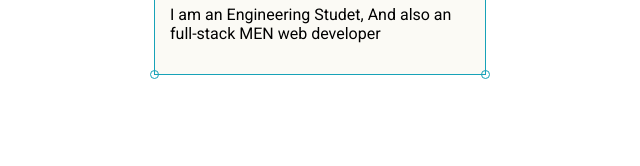
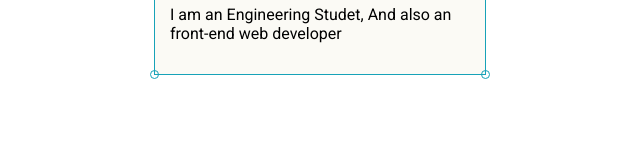
Before and after one commit to Abhijeetsingh0/portfolio, a plain HTML site: page index.html in a window 1280 px wide. Shown: the part 634-800 px from the top of the page, 516-1156 px from the left. Drawn offline with Linux system fonts and the light colour scheme.

Commit message:
few changes

```diff
--- a/index.html
+++ b/index.html
@@ -53,7 +53,7 @@
                                 <div id="corner-tr" class="corner"></div>
                                 <h3>What I Do ?</h3>
                                 <p>
-                                    I am an Engineering Studet, And also an full-stack MEN web developer
+                                    I am an Engineering Studet, And also an front-end web developer
                                 </p>
                                 <div id="corner-br" class="corner"></div>
                                 <div id="corner-bl" class="corner"></div>
```
